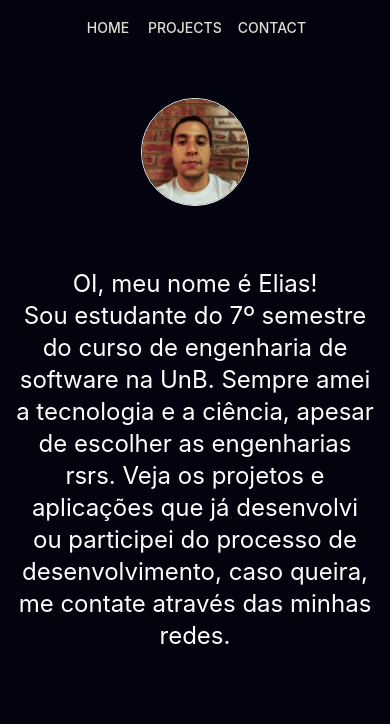
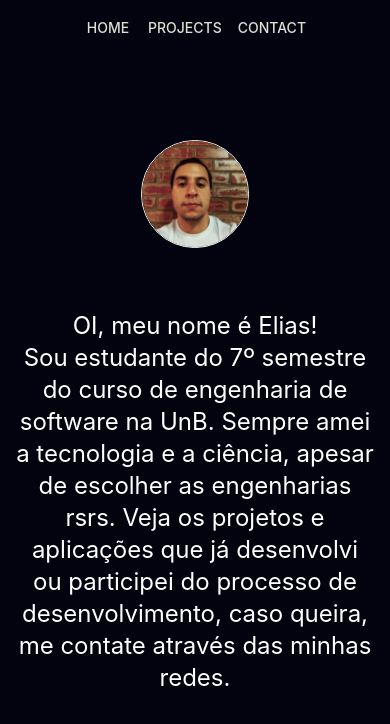
Before and after one commit to EliasOliver21/portfolio-first, a React (Vite) app: page /home in a window 390 px wide. Shown: the top 724 px of the page. Built offline with nearby package versions, Linux system fonts and the light colour scheme.

Commit message:
fix: position in mobile

```diff
--- a/src/components/Navbar.tsx
+++ b/src/components/Navbar.tsx
@@ -12,10 +12,10 @@ export const Navbar = () => {
   return (
 
     <Box sx={{ flexGrow: 1 }}>
-      <AppBar position="static" sx={{  justifyContent:'center', alignItems:'center'}}>
+      <AppBar position="static" sx={{alignItems:'center'}}>
           <Typography>
 
-            <Toolbar sx={{justifyContent:"space-evenly"}} >
+            <Toolbar>
 
               <Grid><Button href='/home' color="secondary" variant='text' >Home</Button></Grid>
               <Grid><Button href='/projects' color="secondary" variant='text'  >Projects</Button></Grid>
--- a/src/pages/Contact.tsx
+++ b/src/pages/Contact.tsx
@@ -12,7 +12,7 @@ export const Contact = () => {
         height: '100vh',
         alignItems:'center',
         [theme.breakpoints.up('xs')]: { // <= mobile
-            paddingTop: "100px",
+            paddingTop:'5vh'
 
         },
         [theme.breakpoints.up('md')]: { // >=mobile
--- a/src/pages/Home.tsx
+++ b/src/pages/Home.tsx
@@ -9,7 +9,7 @@ export const Home = () => {
         height: '100vh',
 
         [theme.breakpoints.up('xs')]: { // <= mobile
-
+            paddingTop:"5vh"
 
         },
         [theme.breakpoints.up('md')]: { // >=mobile
```
